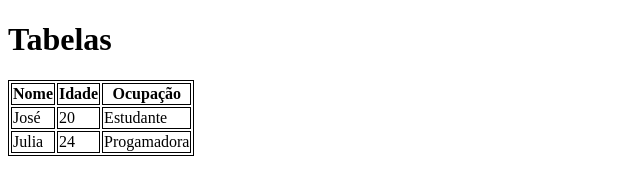
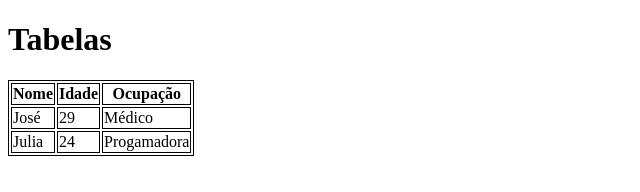
Before and after one commit to Otavio-agt/aula-tabela, a plain HTML site: page index.html in a window 1280 px wide. Shown: the full height of the page, 0-640 px from the left. Drawn offline with Linux system fonts and the light colour scheme.

Commit message:
trocado a idade e profissao do jose

```diff
--- a/index.html
+++ b/index.html
@@ -29,8 +29,8 @@
 
         <tr>
             <td>José</td>
-            <td>20</td>
-            <td>Estudante</td>
+            <td>29</td>
+            <td>Médico</td>
         </tr>
 
         <tr>
```
